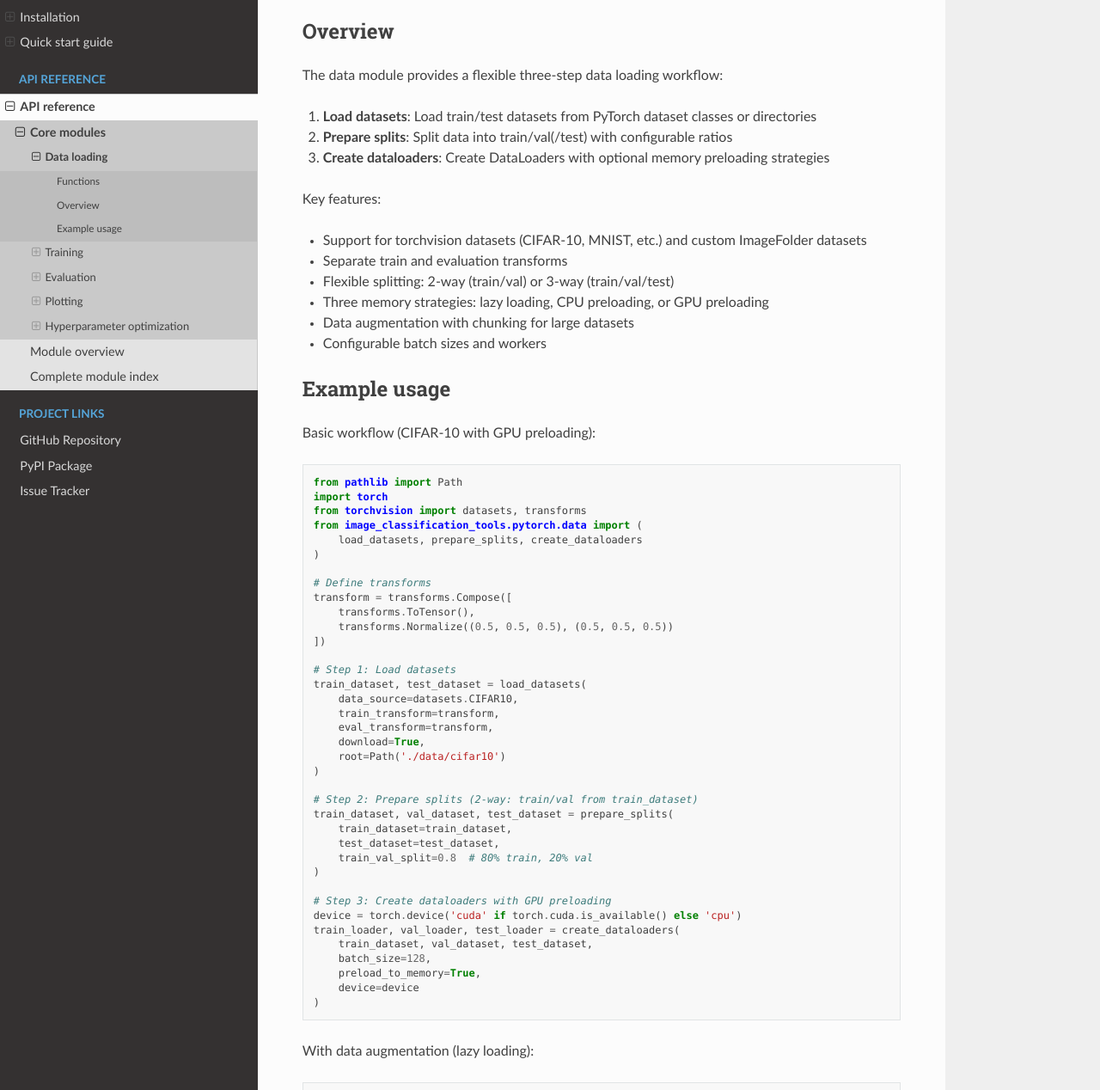
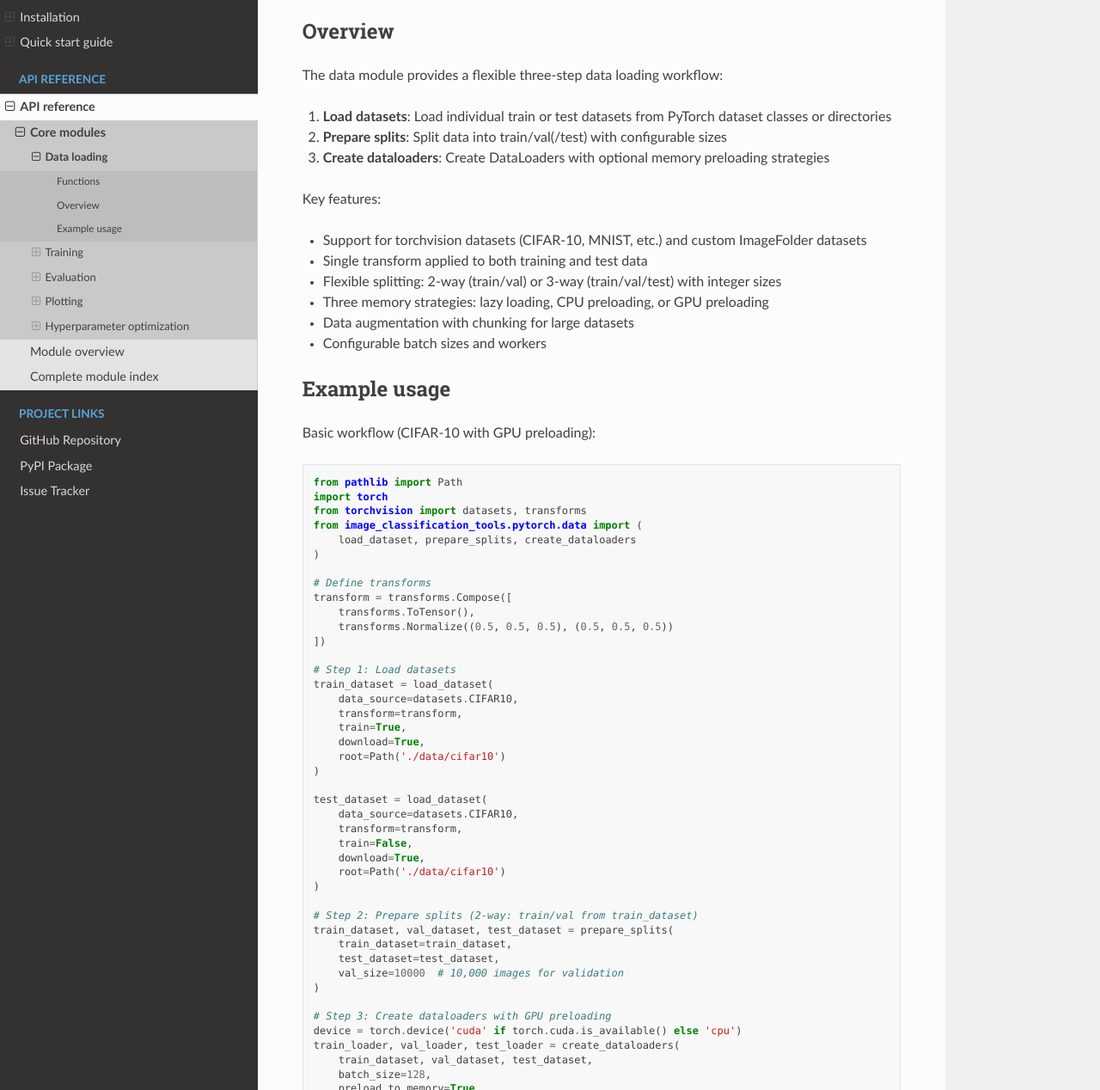
Before and after one commit to gentralg-Gitcoding/CIFAR10_training, a Sphinx documentation site: the page built from docs/source/api/data.rst, in a window 1280 px wide and 1400 px high, scrolled down 684 px, cut to the strip 132-1400 px from the top of the window. Shown: the whole strip at 86% size. Built offline with Sphinx 7.4.7 and the Read the Docs theme 3.1.0, drawn with Linux system fonts in a browser that asks for light colours; some of the changed text lies outside the part shown.

Commit message:
Updated documentation to match updated data loading functions

```diff
--- a/docs/source/api/data.rst
+++ b/docs/source/api/data.rst
@@ -9,7 +9,7 @@ Data loading
 Functions
 ---------
 
-.. autofunction:: image_classification_tools.pytorch.data.load_datasets
+.. autofunction:: image_classification_tools.pytorch.data.load_dataset
 
 .. autofunction:: image_classification_tools.pytorch.data.prepare_splits
 
@@ -22,15 +22,15 @@ Overview
 
 The data module provides a flexible three-step data loading workflow:
 
-1. **Load datasets**: Load train/test datasets from PyTorch dataset classes or directories
-2. **Prepare splits**: Split data into train/val(/test) with configurable ratios
+1. **Load datasets**: Load individual train or test datasets from PyTorch dataset classes or directories
+2. **Prepare splits**: Split data into train/val(/test) with configurable sizes
 3. **Create dataloaders**: Create DataLoaders with optional memory preloading strategies
 
 Key features:
 
 * Support for torchvision datasets (CIFAR-10, MNIST, etc.) and custom ImageFolder datasets
-* Separate train and evaluation transforms
-* Flexible splitting: 2-way (train/val) or 3-way (train/val/test)
+* Single transform applied to both training and test data
+* Flexible splitting: 2-way (train/val) or 3-way (train/val/test) with integer sizes
 * Three memory strategies: lazy loading, CPU preloading, or GPU preloading
 * Data augmentation with chunking for large datasets
 * Configurable batch sizes and workers
@@ -46,7 +46,7 @@ Basic workflow (CIFAR-10 with GPU preloading):
    import torch
    from torchvision import datasets, transforms
    from image_classification_tools.pytorch.data import (
-       load_datasets, prepare_splits, create_dataloaders
+       load_dataset, prepare_splits, create_dataloaders
    )
 
    # Define transforms
@@ -56,10 +56,18 @@ Basic workflow (CIFAR-10 with GPU preloading):
    ])
 
    # Step 1: Load datasets
-   train_dataset, test_dataset = load_datasets(
+   train_dataset = load_dataset(
        data_source=datasets.CIFAR10,
-       train_transform=transform,
-       eval_transform=transform,
+       transform=transform,
+       train=True,
+       download=True,
+       root=Path('./data/cifar10')
+   )
+
+   test_dataset = load_dataset(
+       data_source=datasets.CIFAR10,
+       transform=transform,
+       train=False,
        download=True,
        root=Path('./data/cifar10')
    )
@@ -68,7 +76,7 @@ Basic workflow (CIFAR-10 with GPU preloading):
    train_dataset, val_dataset, test_dataset = prepare_splits(
        train_dataset=train_dataset,
        test_dataset=test_dataset,
-       train_val_split=0.8  # 80% train, 20% val
+       val_size=10000  # 10,000 images for validation
    )
 
    # Step 3: Create dataloaders with GPU preloading
@@ -84,7 +92,7 @@ With data augmentation (lazy loading):
 
 .. code-block:: python
 
-   # Define separate transforms for training and evaluation
+   # Define transform with augmentation for training
    train_transform = transforms.Compose([
        transforms.RandomHorizontalFlip(),
        transforms.RandomRotation(15),
@@ -92,16 +100,25 @@ With data augmentation (lazy loading):
        transforms.Normalize((0.5, 0.5, 0.5), (0.5, 0.5, 0.5))
    ])
 
+   # Define transform without augmentation for evaluation
    eval_transform = transforms.Compose([
        transforms.ToTensor(),
        transforms.Normalize((0.5, 0.5, 0.5), (0.5, 0.5, 0.5))
    ])
 
-   # Load with different transforms
-   train_dataset, test_dataset = load_datasets(
+   # Load training data with augmentation
+   train_dataset = load_dataset(
        data_source=datasets.CIFAR10,
-       train_transform=train_transform,
-       eval_transform=eval_transform,
+       transform=train_transform,
+       train=True,
+       root=Path('./data/cifar10')
+   )
+
+   # Load test data without augmentation
+   test_dataset = load_dataset(
+       data_source=datasets.CIFAR10,
+       transform=eval_transform,
+       train=False,
        root=Path('./data/cifar10')
    )
 
@@ -109,7 +126,7 @@ With data augmentation (lazy loading):
    train_dataset, val_dataset, test_dataset = prepare_splits(
        train_dataset=train_dataset,
        test_dataset=test_dataset,
-       train_val_split=0.8
+       val_size=10000
    )
 
    # Create dataloaders with lazy loading (no preloading)
@@ -125,19 +142,24 @@ With data augmentation (lazy loading):
 
 .. code-block:: python
 
+   # Define transform
+   transform = transforms.Compose([
+       transforms.ToTensor(),
+       transforms.Normalize((0.5, 0.5, 0.5), (0.5, 0.5, 0.5))
+   ])
+
    # Load only training data (no test set available)
-   train_dataset, _ = load_datasets(
-       data_source=datasets.ImageFolder,
-       train_transform=transform,
-       eval_transform=transform,
-       root=Path('./my_dataset/train')
+   train_dataset = load_dataset(
+       data_source=Path('./my_dataset'),
+       transform=transform,
+       train=True
    )
 
    # 3-way split: train/val/test all from train_dataset
    train_dataset, val_dataset, test_dataset = prepare_splits(
        train_dataset=train_dataset,
        test_dataset=None,  # Will split test from train_dataset
-       train_val_split=0.8,  # 80/20 split of remaining data
-       test_split=0.15  # Reserve 15% for testing
+       val_size=5000,  # 5,000 images for validation
+       test_size=5000  # 5,000 images for testing
    )
-   # Results in approximately: 68% train, 17% val, 15% test
+   # Remaining images will be used for training
```
Also changed, not shown: docs/source/api/hyperparameter_optimization.rst (+17 -17 lines), docs/source/api/training.rst (+17 -1 lines), docs/source/quickstart.rst (+13 -5 lines).
